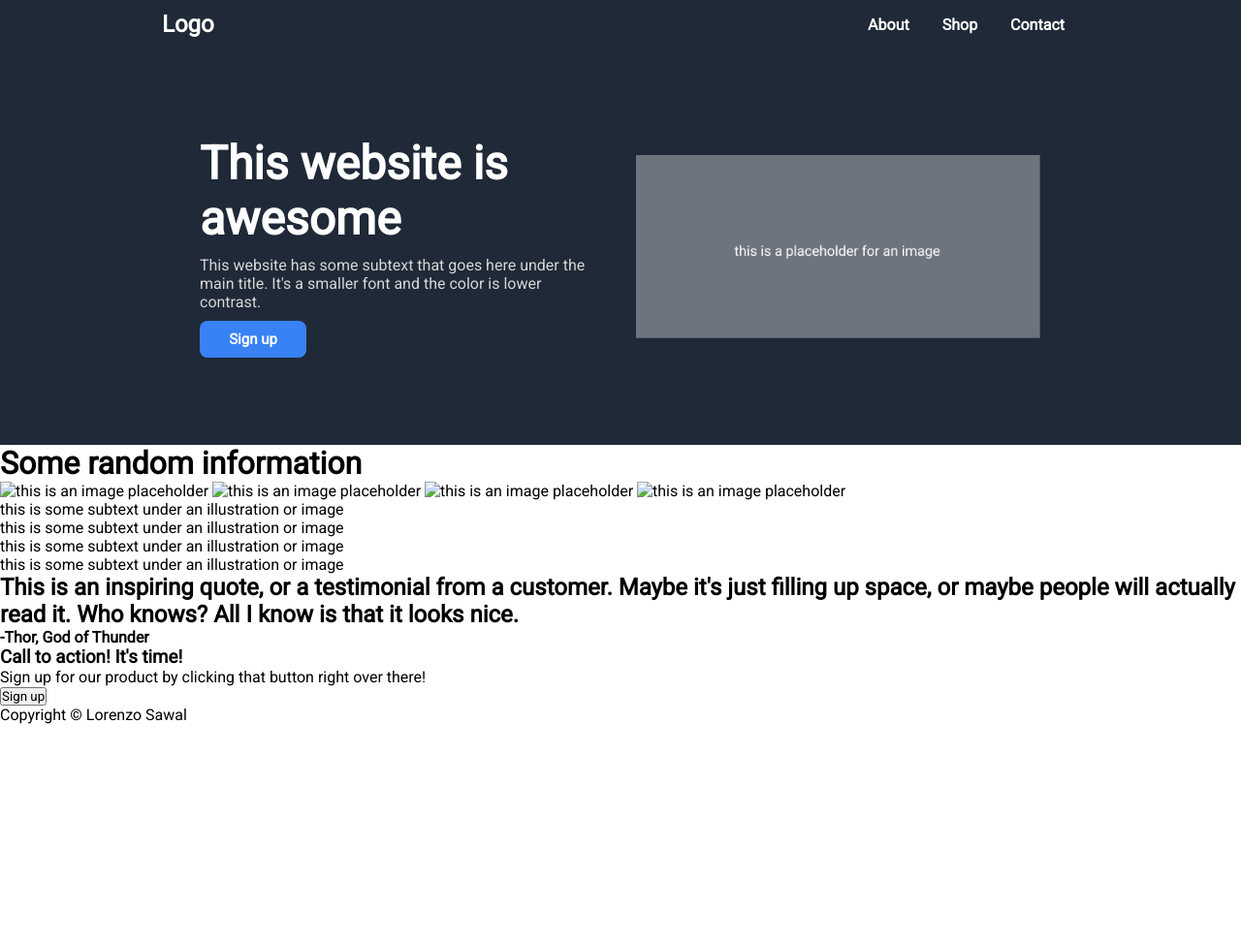
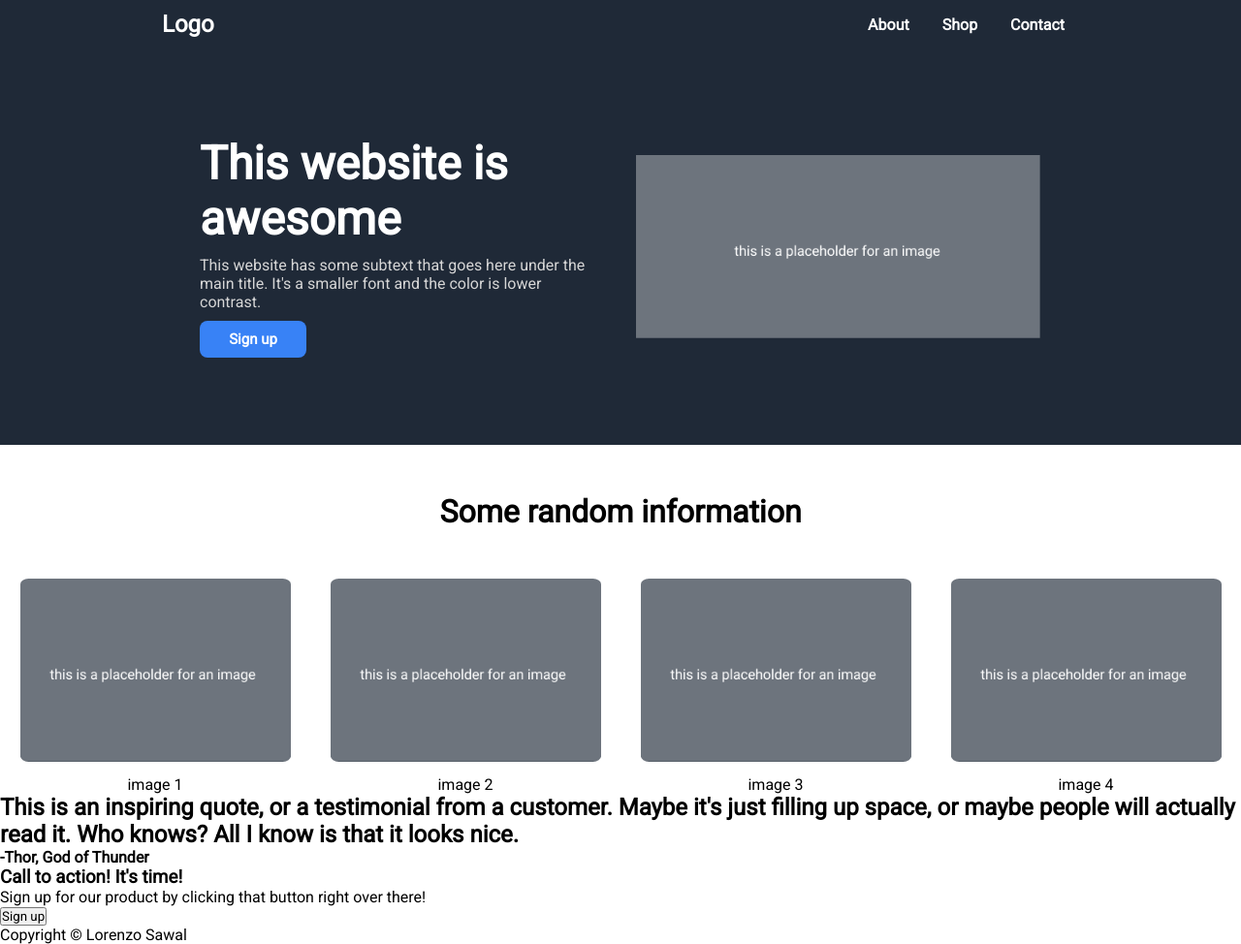
Before and after one commit to tobysawal/Landing-Page, a plain HTML site: page index.html in a window 1280 px wide. Shown: the whole page at 97% size. Before the commit the page ends 800 px from the top, so only its background shows below. Drawn offline with Linux system fonts and the light colour scheme.

Commit message:
Completed info row.

```diff
--- a/index.html
+++ b/index.html
@@ -39,14 +39,24 @@
 
         <h1>Some random information</h1>
 
-        <img src=" " alt="this is an image placeholder">
-        <img src=" " alt="this is an image placeholder">
-        <img src=" " alt="this is an image placeholder">
-        <img src=" " alt="this is an image placeholder">
-        <p>this is some subtext under an illustration or image</p>
-        <p>this is some subtext under an illustration or image</p>
-        <p>this is some subtext under an illustration or image</p>
-        <p>this is some subtext under an illustration or image</p>
+        <div class = "infolist">
+            <div class="imgsub1">
+                <img src="./images/infoimg.png" alt=".">
+                <p>image 1</p>
+            </div>
+            <div class="imgsub2">
+                <img src="./images/infoimg.png" alt=".">
+                <p>image 2</p>
+            </div>
+            <div class="imgsub3">
+                <img src="./images/infoimg.png" alt=".">
+                <p>image 3</p>
+            </div>
+            <div class="imgsub4">
+                <img src="./images/infoimg.png" alt=".">
+                <p>image 4</p>
+            </div>
+        </div>
 
     </div>
 
--- a/styles.css
+++ b/styles.css
@@ -32,6 +32,12 @@ nav p {
 
 }
 
+nav p:hover{
+
+    cursor: pointer;
+
+}
+
 nav ul {
 
     list-style: none;
@@ -49,6 +55,7 @@ nav li{
 nav li:hover{
 
     background-color: #26313f;
+    text-shadow: rgb(255, 255, 255) 1px 0 1px;
 
 }
 
@@ -111,3 +118,38 @@ nav a:visited{
     font-weight: 600;
 
 }
+
+.hero button:hover{
+
+    cursor:pointer;
+
+}
+
+.info h1{
+
+    display: flex;
+    justify-content: center;
+    padding: 50px;
+
+}
+
+.infolist {
+
+    display: flex;
+    justify-content: space-around;
+    flex-wrap: wrap;
+
+}
+
+.infolist img{
+
+    border-radius: 3%;
+
+}
+
+.infolist p{
+
+    text-align: center;
+    padding-top: 10px;
+
+}
```
Also changed, not shown: images/infoimg.png (added).
